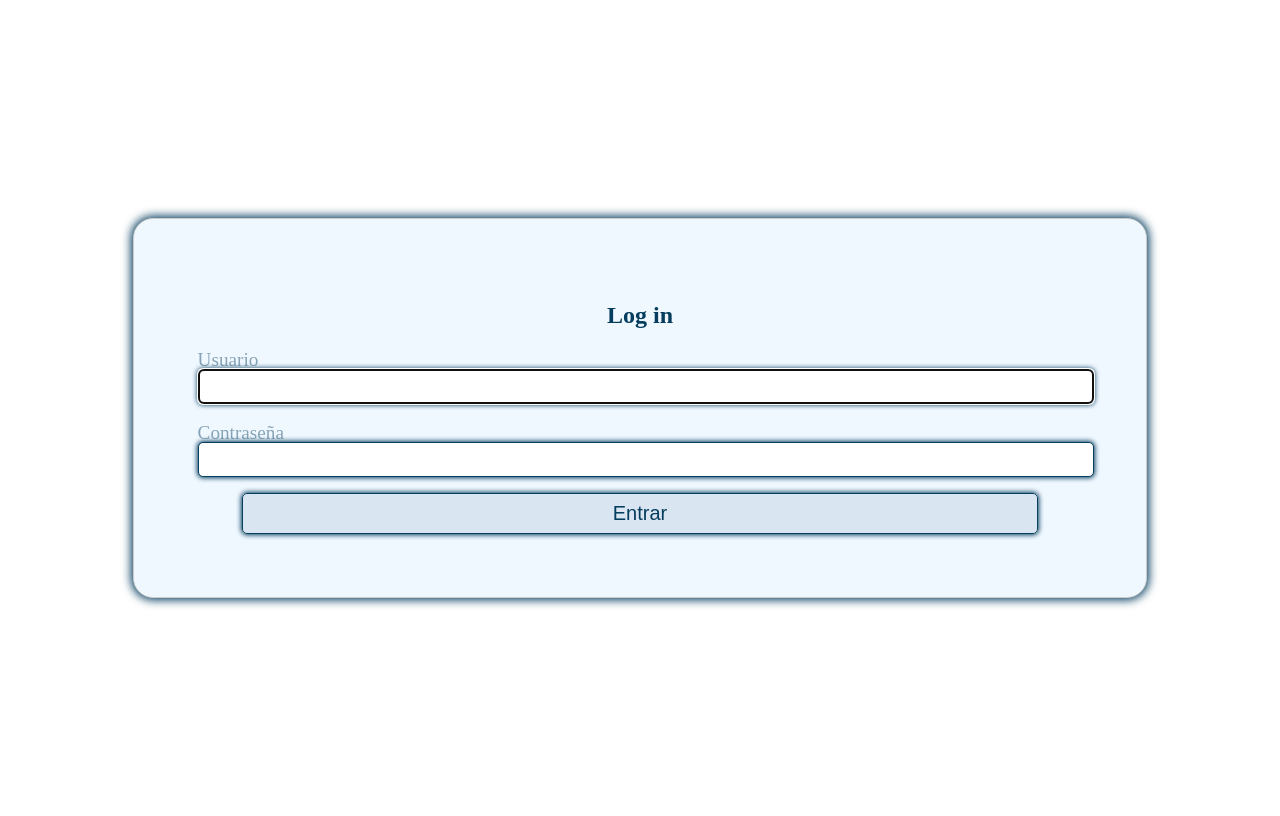
After one commit to danielvillamorales/cdks_transportadora, a Django app: page / in a window 1280 px wide. The commit adds this page. Run offline with Django 5.2, Linux system fonts and the light colour scheme.

Commit message:
login creacion de permisos y mejorando algunas cosas

```diff
--- a/cdktransportadora/cdktransportadora/urls.py
+++ b/cdktransportadora/cdktransportadora/urls.py
@@ -17,6 +17,9 @@ Including another URLconf
 
 from django.contrib import admin
 from django.urls import path
+from django.conf import settings
+from django.conf.urls.static import static
+from django.contrib.auth.views import LoginView, LogoutView
 from movimientos.views import (
     actualizar_cajas,
     ver_traslados,
@@ -26,6 +29,15 @@ from movimientos.views import (
 )
 
 urlpatterns = [
+    path(
+        "accounts/login/", LoginView.as_view(template_name="login.html"), name="login"
+    ),
+    path("", LoginView.as_view(template_name="login.html"), name="login"),
+    path(
+        "accounts/logout/",
+        LogoutView.as_view(template_name="logout.html"),
+        name="logout",
+    ),
     path("admin/", admin.site.urls),
     path("traslados/", ver_traslados, name="ver_traslados"),
     path("guardar_cajas/", guardar_cajas, name="guardar_cajas"),
@@ -39,3 +51,5 @@ urlpatterns = [
         name="descargar_excel_rango_fechas",
     ),
 ]
+
+urlpatterns += static(settings.MEDIA_URL, document_root=settings.MEDIA_ROOT)
--- /dev/null
+++ b/cdktransportadora/movimientos/templates/login.html
@@ -0,0 +1,98 @@
+<!DOCTYPE html>
+{% load static %}
+<html lang="es">
+  <head>
+    <meta charset="UTF-8" />
+    <meta http-equiv="X-UA-Compatible" content="IE=edge" />
+    <meta name="viewport" content="width=device-width, initial-scale=1.0" />
+
+    <title>Login</title>
+    <style>
+      .form {
+        padding: 5%;
+        border: 1px solid #ccc;
+        border-radius: 20px;
+        width: 70%;
+        background-color: aliceblue;
+        box-shadow: 0 0 10px 2px #053d5f;
+      }
+
+      .form-group {
+        margin-bottom: 1em;
+        justify-content: center;
+      }
+      h2 {
+        color: #053d5f;
+      }
+
+      label {
+        font-size: 1.2em;
+        display: block;
+        margin-bottom: -0.1em;
+        color: #053d5f72;
+      }
+
+      input {
+        width: 100%;
+        font-size: 20px;
+        padding: 5px;
+        border: 1px solid #053d5f;
+        border-radius: 5px;
+        color: #053d5f;
+        box-shadow: 0 0 5px 1px #053d5f;
+      }
+
+      .btn {
+        width: 90%;
+        padding: 8px;
+        border: 1px solid #053d5f;
+        border-radius: 5px;
+        font-size: 20px;
+        background-color: #053d5f18;
+        color: #053d5f;
+        cursor: pointer;
+        box-shadow: 0 0 5px 1px #053d5f;
+      }
+
+      .btn:hover {
+        background-color: #053d5f;
+        color: #f3f3f3;
+      }
+    </style>
+  </head>
+
+  <body>
+    <div class="row">
+      <div
+        class="col-12"
+        style="
+          flex-wrap: wrap;
+          display: flex;
+          justify-content: center;
+          align-items: center;
+          height: 100vh;
+        "
+      >
+        <form class="form" method="post">
+          <div>
+            <h2 style="text-align: center">Log in</h2>
+          </div>
+
+          {% csrf_token %}
+          <div class="form-group">
+            <label for="username">Usuario</label>
+            {{ form.username }}
+
+            <label for="password" style="margin-top: 2%">Contraseña</label>
+            {{ form.password }}
+          </div>
+          <div style="display: flex; justify-content: center">
+            <button class="btn btn-outline-secondary" type="submit">
+              Entrar
+            </button>
+          </div>
+        </form>
+      </div>
+    </div>
+  </body>
+</html>
--- a/cdktransportadora/movimientos/views.py
+++ b/cdktransportadora/movimientos/views.py
@@ -7,8 +7,10 @@ from django.db.models import Q, Sum, F
 from django.contrib.auth.models import Group, Permission, User
 import openpyxl
 from io import BytesIO
+from django.contrib.auth.decorators import login_required
 
 
+@login_required
 def ver_traslados(request):
     if request.method == "POST":
         traslados = (
@@ -38,6 +40,7 @@ def ver_traslados(request):
     return render(request, "movimiento.html", {"traslados": traslados})
 
 
+@login_required
 def ver_traslados_llenados(request):
     user = get_object_or_404(User, username=request.user)
     if not user.has_perm("transportadoras.generar_guias"):
```
Also changed, not shown: cdktransportadora/cdktransportadora/settings.py (+14 -2 lines), cdktransportadora/movimientos/templates/logout.html (added, +28 -0 lines), cdktransportadora/movimientos/templates/movimiento.html (+112 -32 lines).
